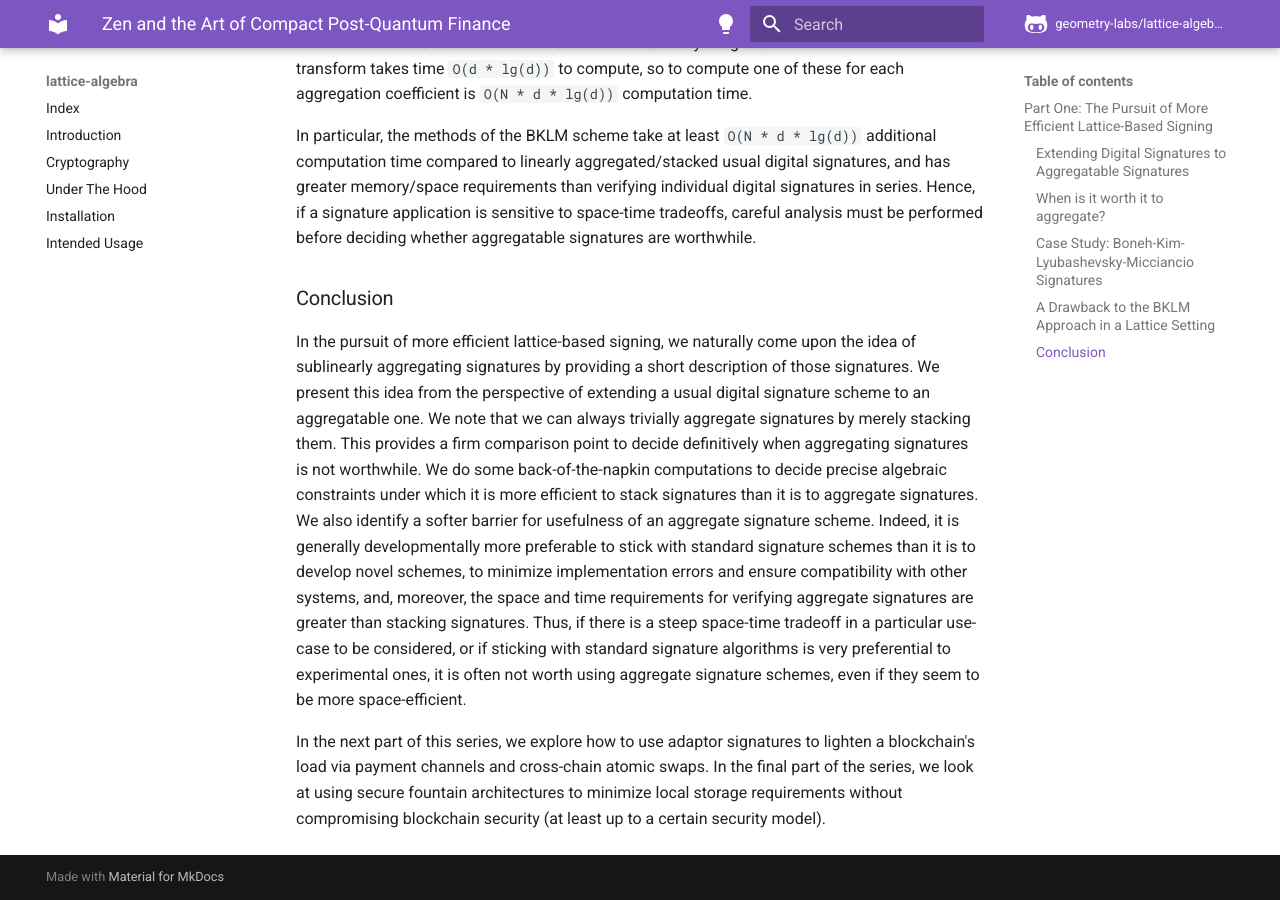
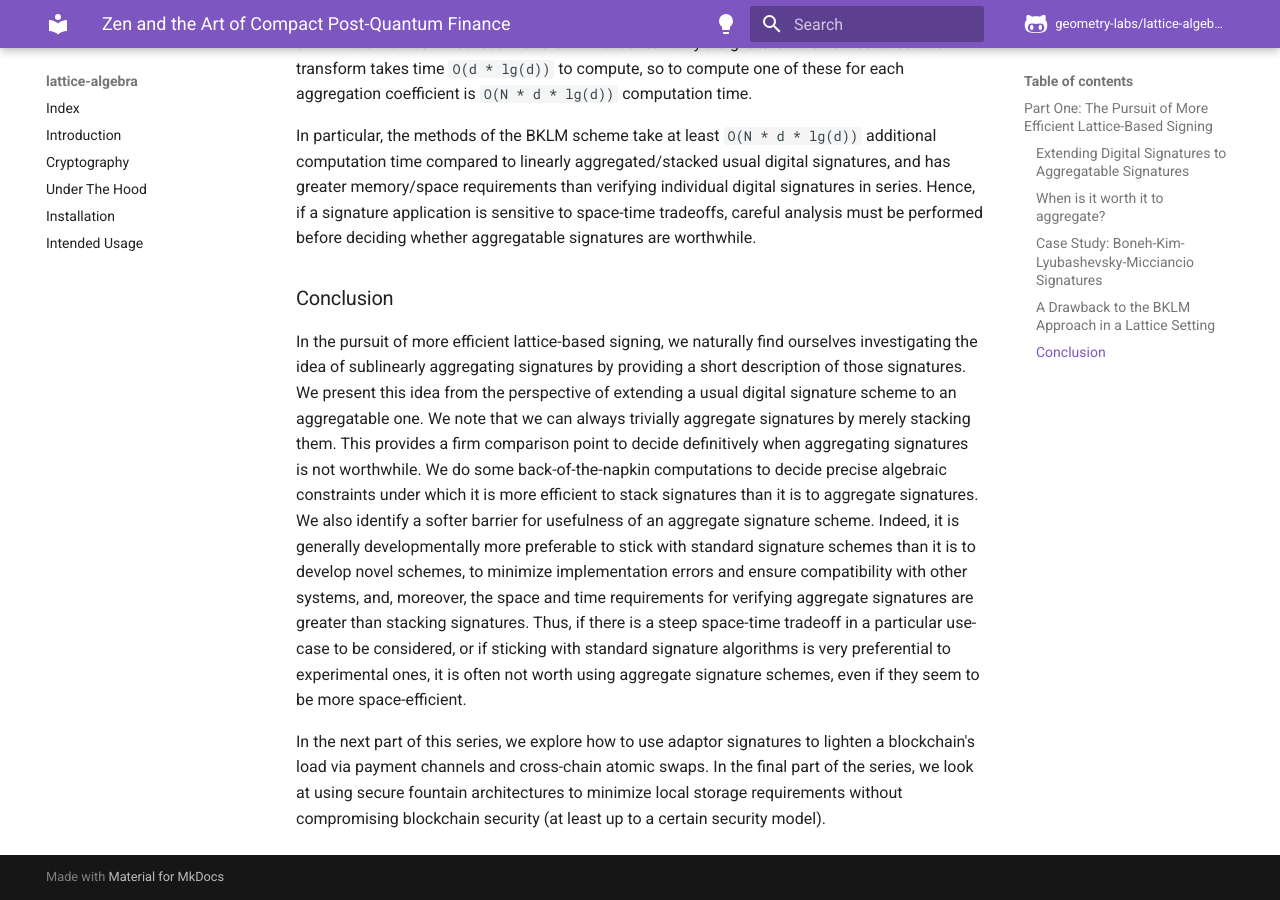
Before and after one commit to geometry-labs/lattice-algebra, an MkDocs documentation site: the page built from docs/medium/evolution_of_bklmsigs.md, in a window 1280 px wide and 900 px high, scrolled down 4382 px. Built offline with MkDocs 1.6.1 and Material for MkDocs 9.7.7, drawn with Linux system fonts in a browser that asks for light colours; comment, search, counter and statistics services are not loaded.

Commit message:
add evolution_of_bklmsigs.md

```diff
--- a/docs/medium/evolution_of_bklmsigs.md
+++ b/docs/medium/evolution_of_bklmsigs.md
@@ -75,6 +75,6 @@
 
 ### Conclusion
 
-In the pursuit of more efficient lattice-based signing, we naturally come upon the idea of sublinearly aggregating signatures by providing a short description of those signatures. We present this idea from the perspective of extending a usual digital signature scheme to an aggregatable one. We note that we can always trivially aggregate signatures by merely stacking them. This provides a firm comparison point to decide definitively when aggregating signatures is not worthwhile. We do some back-of-the-napkin computations to decide precise algebraic constraints under which it is more efficient to stack signatures than it is to aggregate signatures. We also identify a softer barrier for usefulness of an aggregate signature scheme. Indeed, it is generally developmentally more preferable to stick with standard signature schemes than it is to develop novel schemes, to minimize implementation errors and ensure compatibility with other systems, and, moreover, the space and time requirements for verifying aggregate signatures are greater than stacking signatures. Thus, if there is a steep space-time tradeoff in a particular use-case to be considered, or if sticking with standard signature algorithms is very preferential to experimental ones, it is often not worth using aggregate signature schemes, even if they seem to be more space-efficient.
+In the pursuit of more efficient lattice-based signing, we naturally find ourselves investigating the idea of sublinearly aggregating signatures by providing a short description of those signatures. We present this idea from the perspective of extending a usual digital signature scheme to an aggregatable one. We note that we can always trivially aggregate signatures by merely stacking them. This provides a firm comparison point to decide definitively when aggregating signatures is not worthwhile. We do some back-of-the-napkin computations to decide precise algebraic constraints under which it is more efficient to stack signatures than it is to aggregate signatures. We also identify a softer barrier for usefulness of an aggregate signature scheme. Indeed, it is generally developmentally more preferable to stick with standard signature schemes than it is to develop novel schemes, to minimize implementation errors and ensure compatibility with other systems, and, moreover, the space and time requirements for verifying aggregate signatures are greater than stacking signatures. Thus, if there is a steep space-time tradeoff in a particular use-case to be considered, or if sticking with standard signature algorithms is very preferential to experimental ones, it is often not worth using aggregate signature schemes, even if they seem to be more space-efficient.
 
 In the next part of this series, we explore how to use adaptor signatures to lighten a blockchain's load via payment channels and cross-chain atomic swaps. In the final part of the series, we look at using secure fountain architectures to minimize local storage requirements without compromising blockchain security (at least up to a certain security model).
```
